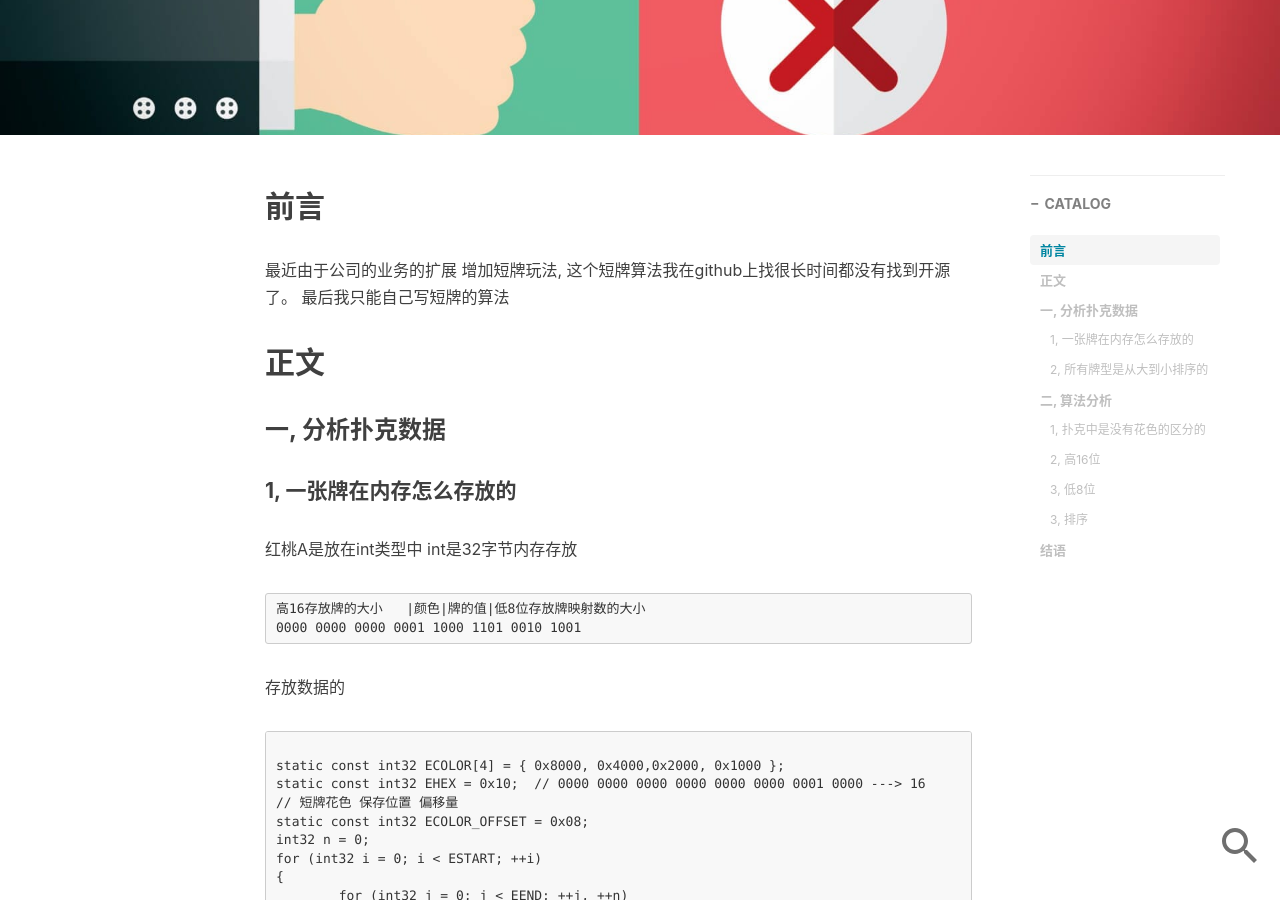
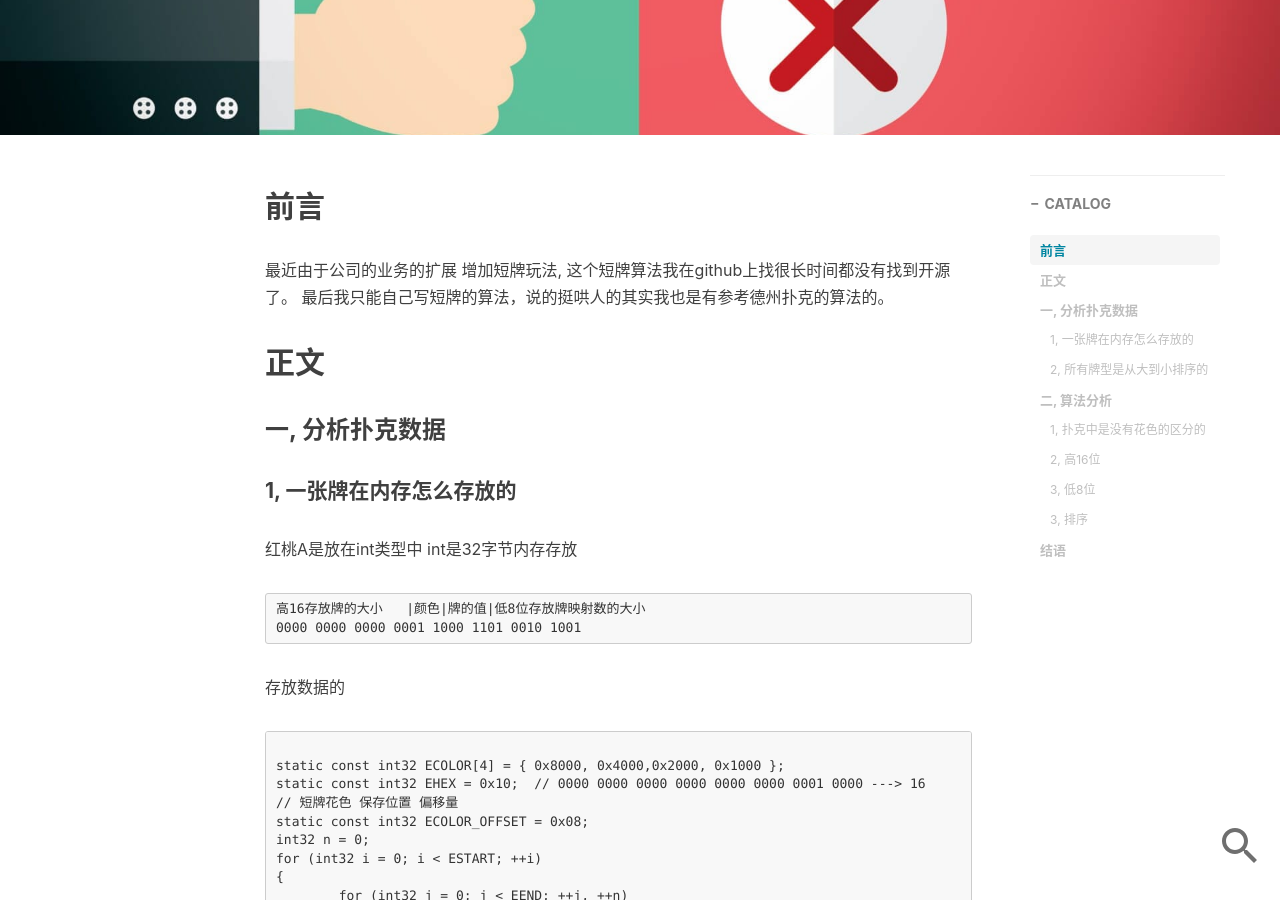
Before and after one commit to chensongpoixs/chensongpoixs.github.io, a Jekyll site: the page built from _posts/2019-06-27-德州扑克和短牌的算法分析.md, in a window 1280 px wide and 900 px high, scrolled down 388 px. Built offline with Jekyll 4.4.1, drawn with Linux system fonts in a browser that asks for light colours; nearby versions of some CDN libraries; comment, search, counter and statistics services are not loaded.

Commit message:
[德州扑克的算法]

```diff
--- a/_posts/2019-06-27-德州扑克和短牌的算法分析.md
+++ b/_posts/2019-06-27-德州扑克和短牌的算法分析.md
@@ -14,7 +14,7 @@ tags:
 
 ## 前言
 
-  最近由于公司的业务的扩展 增加短牌玩法, 这个短牌算法我在github上找很长时间都没有找到开源了。 最后我只能自己写短牌的算法
+  最近由于公司的业务的扩展 增加短牌玩法, 这个短牌算法我在github上找很长时间都没有找到开源了。 最后我只能自己写短牌的算法，说的挺哄人的其实我也是有参考德州扑克的算法的。
 
 ## 正文
 
```
